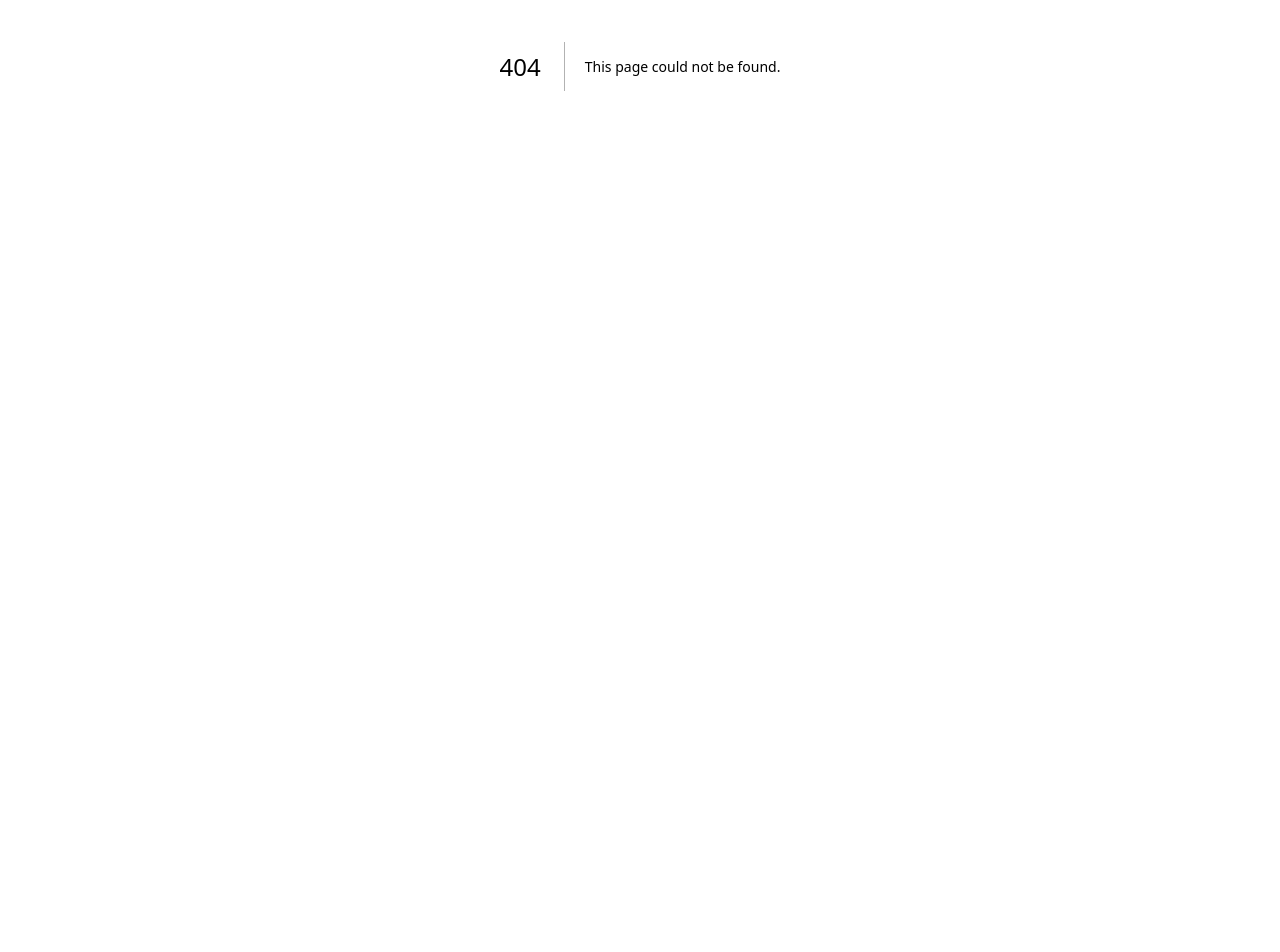
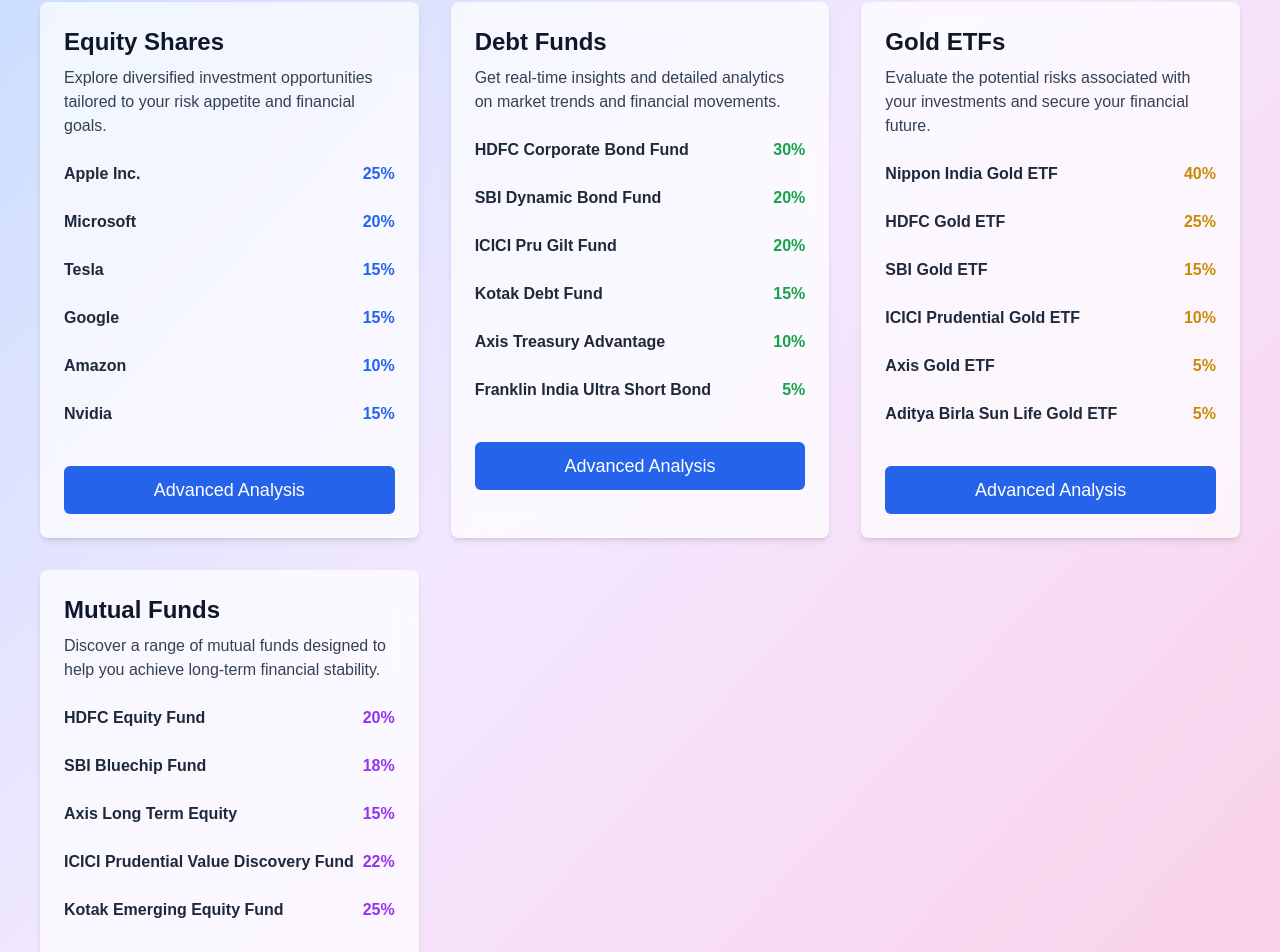
Before and after one commit to ayushmankoley/financetestapp, a Next.js app: page /details in a window 1280 px wide. Before the commit this address had no page. Shown: the part 334-1286 px from the top of the page. Before the commit the page ends 800 px from the top, so only its background shows below. Built offline with nearby package versions, Linux system fonts and the light colour scheme.

Commit message:
Details page added

```diff
--- a/pages/api/generate-plan.ts
+++ b/pages/api/generate-plan.ts
@@ -1,8 +1,8 @@
 import { GoogleGenerativeAI } from '@google/generative-ai';
 import type { NextApiRequest, NextApiResponse } from 'next';
 
-const genAI = new GoogleGenerativeAI(process.env.GEMINI_API_KEY as string);
-const model = genAI.getGenerativeModel({ model: 'gemini-pro' });
+const genAI = new GoogleGenerativeAI(process.env.NEXT_GEMINI_API_KEY as string);
+const model = genAI.getGenerativeModel({ model: 'gemini-1.5-flash' });
 
 interface GeneratePlanRequest {
   initialAmount: string;
--- /dev/null
+++ b/pages/details.tsx
@@ -0,0 +1,146 @@
+import React, {useState,useRef} from 'react'
+import { useParams } from 'next/navigation'
+import { Button } from '@/components/ui/button';
+export default function details() {
+
+    // const params = useParams();
+    // const {id} = params;
+
+    const equityShares = [
+        { name: "Apple Inc.", weight: "25%" },
+        { name: "Microsoft", weight: "20%" },
+        { name: "Tesla", weight: "15%" },
+        { name: "Google", weight: "15%" },
+        { name: "Amazon", weight: "10%" },
+        { name: "Nvidia", weight: "15%" },
+
+      ];
+
+      const debtFunds = [
+        { name: "HDFC Corporate Bond Fund", weight: "30%" },
+        { name: "SBI Dynamic Bond Fund", weight: "20%" },
+        { name: "ICICI Pru Gilt Fund", weight: "20%" },
+        { name: "Kotak Debt Fund", weight: "15%" },
+        { name: "Axis Treasury Advantage", weight: "10%" },
+        { name: "Franklin India Ultra Short Bond", weight: "5%" }
+      ];
+
+      const goldETFs = [
+        { name: "Nippon India Gold ETF", weight: "40%" },
+        { name: "HDFC Gold ETF", weight: "25%" },
+        { name: "SBI Gold ETF", weight: "15%" },
+        { name: "ICICI Prudential Gold ETF", weight: "10%" },
+        { name: "Axis Gold ETF", weight: "5%" },
+        { name: "Aditya Birla Sun Life Gold ETF", weight: "5%" }
+      ];
+
+      const mutualFunds = [
+        { name: "HDFC Equity Fund", weight: "20%" },
+        { name: "SBI Bluechip Fund", weight: "18%" },
+        { name: "Axis Long Term Equity", weight: "15%" },
+        { name: "ICICI Prudential Value Discovery Fund", weight: "22%" },
+        { name: "Kotak Emerging Equity Fund", weight: "25%" }
+      ];
+
+
+    return (
+        <div className="min-h-screen bg-gradient-to-br from-blue-200 via-purple-100 to-pink-200 p-10">
+        {/* Header Section */}
+        <div className="text-center mb-10 bg-white/70 backdrop-blur-md py-10 px-6 rounded-xl shadow-lg">
+          <h1 className="text-5xl font-extrabold text-slate-900 mb-4 tracking-tight">
+            Detailed Financial Advisory
+          </h1>
+          <p className="text-lg text-slate-600 max-w-2xl mx-auto mb-4">
+            Witness your investment allocation options in detail and dive into further analysis opportunities.
+          </p>
+          <p className="text-sm text-slate-500 italic max-w-2xl mx-auto">
+            Disclaimer: This tool is for informational purposes only and does not constitute financial advice. Always consult with a qualified financial advisor before making investment decisions.
+          </p>
+        </div>
+
+        {/* Grid Layout with Cards */}
+
+        <div className="grid grid-cols-1 md:grid-cols-2 lg:grid-cols-3 xl:grid-cols-3 gap-8">
+  {/* Equity Shares Card */}
+  <div className="bg-white/70 backdrop-blur-md p-6 rounded-lg shadow-md">
+    <h2 className="text-2xl font-bold text-slate-900 mb-2">Equity Shares</h2>
+    <p className="text-slate-700 mb-4">
+      Explore diversified investment opportunities tailored to your risk appetite and financial goals.
+    </p>
+    <ul className="text-left text-slate-800 space-y-2">
+      {equityShares.map((share, index) => (
+        <li key={index} className="flex justify-between font-semibold py-2">
+          <span>{share.name}</span>
+          <span className="text-blue-600">{share.weight}</span>
+        </li>
+      ))}
+    </ul>
+    <Button className="w-full bg-blue-600 hover:bg-blue-800 text-white py-6 text-lg mt-8">
+      Advanced Analysis
+    </Button>
+  </div>
+
+  {/* Debt Funds Card */}
+  <div className="bg-white/70 backdrop-blur-md p-6 rounded-lg shadow-md">
+    <h2 className="text-2xl font-bold text-slate-900 mb-2">Debt Funds</h2>
+    <p className="text-slate-700 mb-4">
+      Get real-time insights and detailed analytics on market trends and financial movements.
+    </p>
+    <ul className="text-left text-slate-800 space-y-2">
+      {debtFunds.map((fund, index) => (
+        <li key={index} className="flex justify-between font-semibold py-2">
+          <span>{fund.name}</span>
+          <span className="text-green-600">{fund.weight}</span>
+        </li>
+      ))}
+    </ul>
+    <Button className="w-full bg-blue-600 hover:bg-blue-800 text-white py-6 text-lg mt-8">
+      Advanced Analysis
+    </Button>
+  </div>
+
+  {/* Gold ETFs Card */}
+  <div className="bg-white/70 backdrop-blur-md p-6 rounded-lg shadow-md">
+    <h2 className="text-2xl font-bold text-slate-900 mb-2">Gold ETFs</h2>
+    <p className="text-slate-700 mb-4">
+      Evaluate the potential risks associated with your investments and secure your financial future.
+    </p>
+    <ul className="text-left text-slate-800 space-y-2">
+      {goldETFs.map((etf, index) => (
+        <li key={index} className="flex justify-between font-semibold py-2">
+          <span>{etf.name}</span>
+          <span className="text-yellow-600">{etf.weight}</span>
+        </li>
+      ))}
+    </ul>
+    <Button className="w-full bg-blue-600 hover:bg-blue-800 text-white py-6 text-lg mt-8">
+      Advanced Analysis
+    </Button>
+  </div>
+
+  {/* Mutual Funds Card */}
+  <div className="bg-white/70 backdrop-blur-md p-6 rounded-lg shadow-md">
+    <h2 className="text-2xl font-bold text-slate-900 mb-2">Mutual Funds</h2>
+    <p className="text-slate-700 mb-4">
+      Discover a range of mutual funds designed to help you achieve long-term financial stability.
+    </p>
+    <ul className="text-left text-slate-800 space-y-2">
+      {mutualFunds.map((fund, index) => (
+        <li key={index} className="flex justify-between font-semibold py-2">
+          <span>{fund.name}</span>
+          <span className="text-purple-600">{fund.weight}</span>
+        </li>
+      ))}
+    </ul>
+    <Button className="w-full bg-blue-600 hover:bg-blue-800 text-white py-6 text-lg mt-8">
+      Advanced Analysis
+    </Button>
+  </div>
+</div>
+
+
+      </div>
+
+
+  )
+}
--- a/pages/planner.tsx
+++ b/pages/planner.tsx
@@ -5,9 +5,10 @@
 import { Select, SelectContent, SelectItem, SelectTrigger, SelectValue } from "@/components/ui/select";
 import { Card, CardContent, CardDescription, CardHeader, CardTitle } from '@/components/ui/card';
 import { PieChart, Pie, Cell, ResponsiveContainer, Legend, Tooltip } from 'recharts';
-import { ChevronDown, ChevronUp, AlertCircle, IndianRupee, Target, Clock, BarChart, Wallet, TrendingUp, Download } from 'lucide-react';
+import { ChevronDown, ChevronUp, AlertCircle, IndianRupee, Target, Clock, BarChart, Wallet, TrendingUp, Download} from 'lucide-react';
 import jsPDF from 'jspdf';
 import html2canvas from 'html2canvas';
+import Link from 'next/link';
 
 
 const PortfolioPlanner = () => {
@@ -633,7 +634,7 @@
                         Generating Your Plan...
                       </div>
                     ) : (
-                      'Generate Investment Plan'
+                      'Generate Investment Plan Using AI'
                     )}
                   </Button>
                 </form>
@@ -755,6 +756,11 @@
                         <h4 className="font-semibold text-slate-900">Strategy Overview</h4>
                         <p className="text-slate-600 text-sm">{result.explanation}</p>
                       </div>
+                      <Link href="/details">
+                      <Button
+                      className="w-full bg-blue-600 hover:bg-blue-800 text-white py-6 text-lg"
+                      > Detailed Overview </Button>
+                      </Link>
                     </div>
                   ) : (
                     <div className="space-y-6">
```
Also changed, not shown: 1 other file (tests, documents, lock files or other folders).
